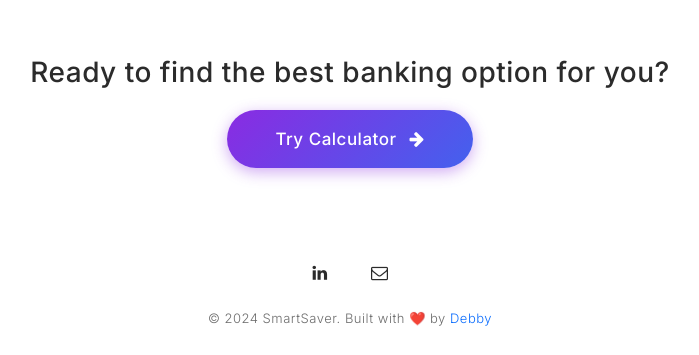
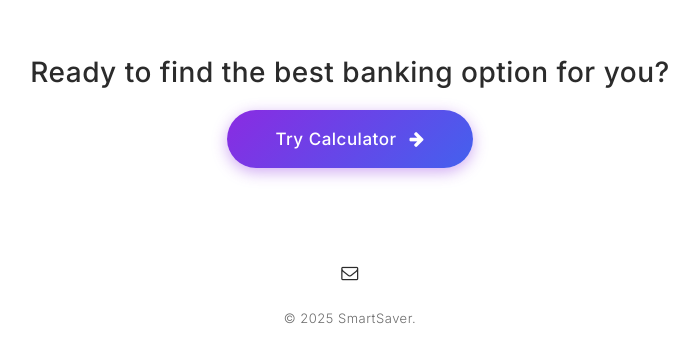
Before and after one commit to SmartSaver-SG/smartsaver-sg.github.io, a plain HTML site: page index.html in a window 1280 px wide. Shown: the part 3266-3621 px from the top of the page, without its empty margins (290-989 px from the left). Drawn offline with Linux system fonts and the light colour scheme.

Commit message:
changes to link

```diff
--- a/index.html
+++ b/index.html
@@ -303,8 +303,7 @@
         </div>
         <div class="row">
             <div class="col-md-12 wow fadeInUp">
-                <div style="position: relative; box-sizing: content-box; max-height: 80vh; max-height: 80svh; width: 100%; aspect-ratio: 1.8823529411764706; padding: 40px 0 40px 0;"><iframe src="https://app.supademo.com/embed/cm82n9lxz0mraicgeqckqkzn7?embed_v=2" loading="lazy" title="Vercel Demo" allow="clipboard-write" frameborder="0" webkitallowfullscreen="true" mozallowfullscreen="true" allowfullscreen style="position: absolute; top: 0; left: 0; width: 100%; height: 100%;"></iframe></div>
-            </div>
+                <div style="position: relative; box-sizing: content-box; max-height: 80vh; max-height: 80svh; width: 100%; aspect-ratio: 1.8823529411764706; padding: 40px 0 40px 0;"><iframe src="https://app.supademo.com/embed/cm82n9lxz0mraicgeqckqkzn7?embed_v=2" loading="lazy" title="Vercel Demo" allow="clipboard-write" frameborder="0" webkitallowfullscreen="true" mozallowfullscreen="true" allowfullscreen style="position: absolute; top: 0; left: 0; width: 100%; height: 100%;"></iframe></div>            </div>
         </div>
     </div>
 </section>
@@ -340,11 +339,13 @@
             <div class="col-md-12">
                 <div class="footer-social">
                     <ul class="list-unstyled">
-                        <li><a class="wow fadeInUp" href="https://www.linkedin.com/in/debby-ling/"><i class="fa fa-linkedin" aria-hidden="true"></i></a></li>
-                        <li><a class="wow fadeInDown" href="mailto:debby.lingzl@gmail.com"><i class="fa fa-envelope-o" aria-hidden="true"></i></a></li>
+                        <!-- <li><a class="wow fadeInUp" href="https://www.linkedin.com/in/debby-ling/"><i class="fa fa-linkedin" aria-hidden="true"></i></a></li> -->
+                        <li><a class="wow fadeInDown" href="mailto:smartsaversingapore@gmail.com"><i class="fa fa-envelope-o" aria-hidden="true"></i></a></li>
                     </ul>
                 </div>
-                <p class="company-about fadeIn">© 2024 SmartSaver. Built with ❤️ by <a href="https://debbyling.github.io/" class="text-primary">Debby</a></p>
+                <!-- <p class="company-about fadeIn">© 2025 SmartSaver. Built with ❤️ by <a href="https://debbyling.github.io/" class="text-primary">Debby</a></p> -->
+                <p class="company-about fadeIn">© 2025 SmartSaver.</a></p>
+
             </div>
         </div>
     </div>
```
